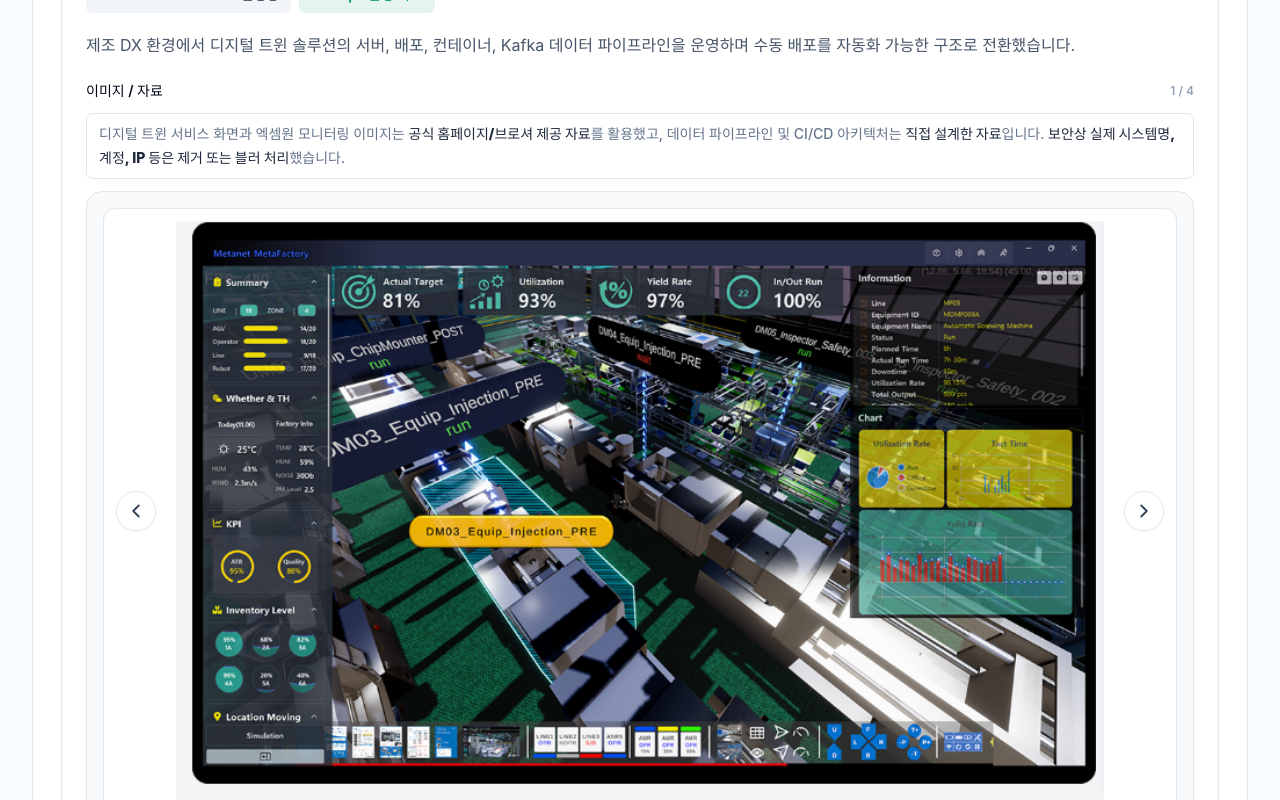
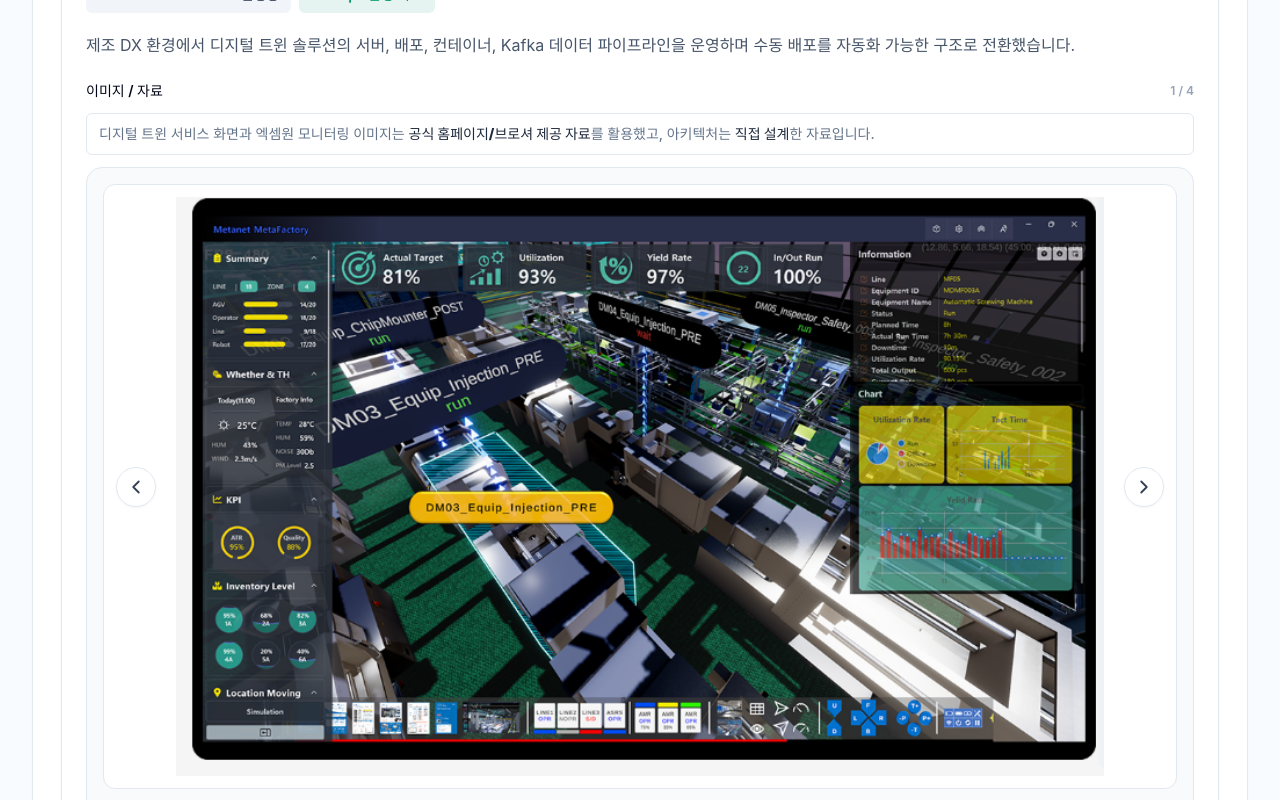
Before and after one commit to JANGSEOKHAN/JANGSEOKHAN.github.io, a React (Vite) app: page / in a window 1280 px wide. Shown: the part 3840-4640 px from the top of the page. Built offline with nearby package versions, Linux system fonts and the light colour scheme; a web font is replaced by a local one.

Commit message:
Refine digital twin visual note

```diff
--- a/src/components/ProjectCard.tsx
+++ b/src/components/ProjectCard.tsx
@@ -41,8 +41,7 @@ const readVideoTime = (event: SyntheticEvent<HTMLVideoElement>): VideoTime => {
 
 const visualNoteHighlights = [
   '공식 홈페이지/브로셔 제공 자료',
-  '직접 설계한 자료',
-  '보안상 실제 시스템명, 계정, IP 등은 제거 또는 블러 처리',
+  '직접 설계',
 ];
 
 const renderVisualNote = (note: string) => {
--- a/src/data/profile.ts
+++ b/src/data/profile.ts
@@ -247,7 +247,7 @@ export const projects: Project[] = [
       '디지털 트윈 서비스 SFTP 수작업 배포를 CI/CD로 전환하여 2GB 기준 배포 시간을 30분 이상에서 약 5분으로 단축했습니다. MSA 운영 환경에서 디지털트윈 Backend Pod, ConfigMap/Secret, PVC 및 데이터 파이프라인 상태를 점검하고 해외 23개 법인의 운영 로그 확인 체계를 구축하여 디지털트윈 서비스 안정화에 기여했습니다.',
     techStack: ['Linux', 'Kubernetes', 'Docker', 'Kafka', 'MongoDB', 'Jenkins', 'PlasticSCM', 'GitHub', 'Ceph', 'Nginx', 'HAProxy'],
     visualNote:
-      '디지털 트윈 서비스 화면과 엑셈원 모니터링 이미지는 공식 홈페이지/브로셔 제공 자료를 활용했고, 데이터 파이프라인 및 CI/CD 아키텍처는 직접 설계한 자료입니다. 보안상 실제 시스템명, 계정, IP 등은 제거 또는 블러 처리했습니다.',
+      '디지털 트윈 서비스 화면과 엑셈원 모니터링 이미지는 공식 홈페이지/브로셔 제공 자료를 활용했고, 아키텍처는 직접 설계한 자료입니다.',
     visuals: [
       {
         title: '디지털 트윈 서비스 화면',
```
